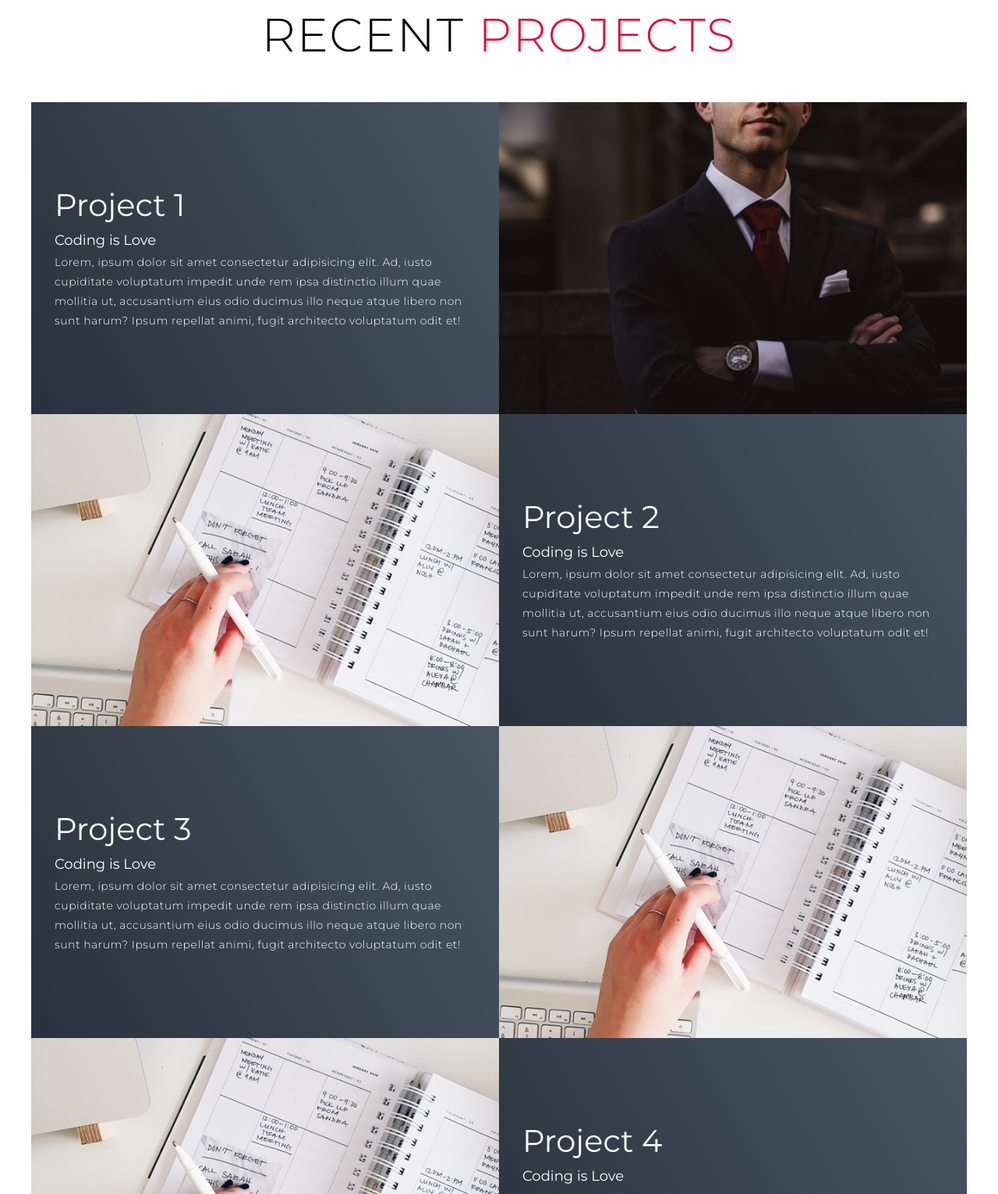
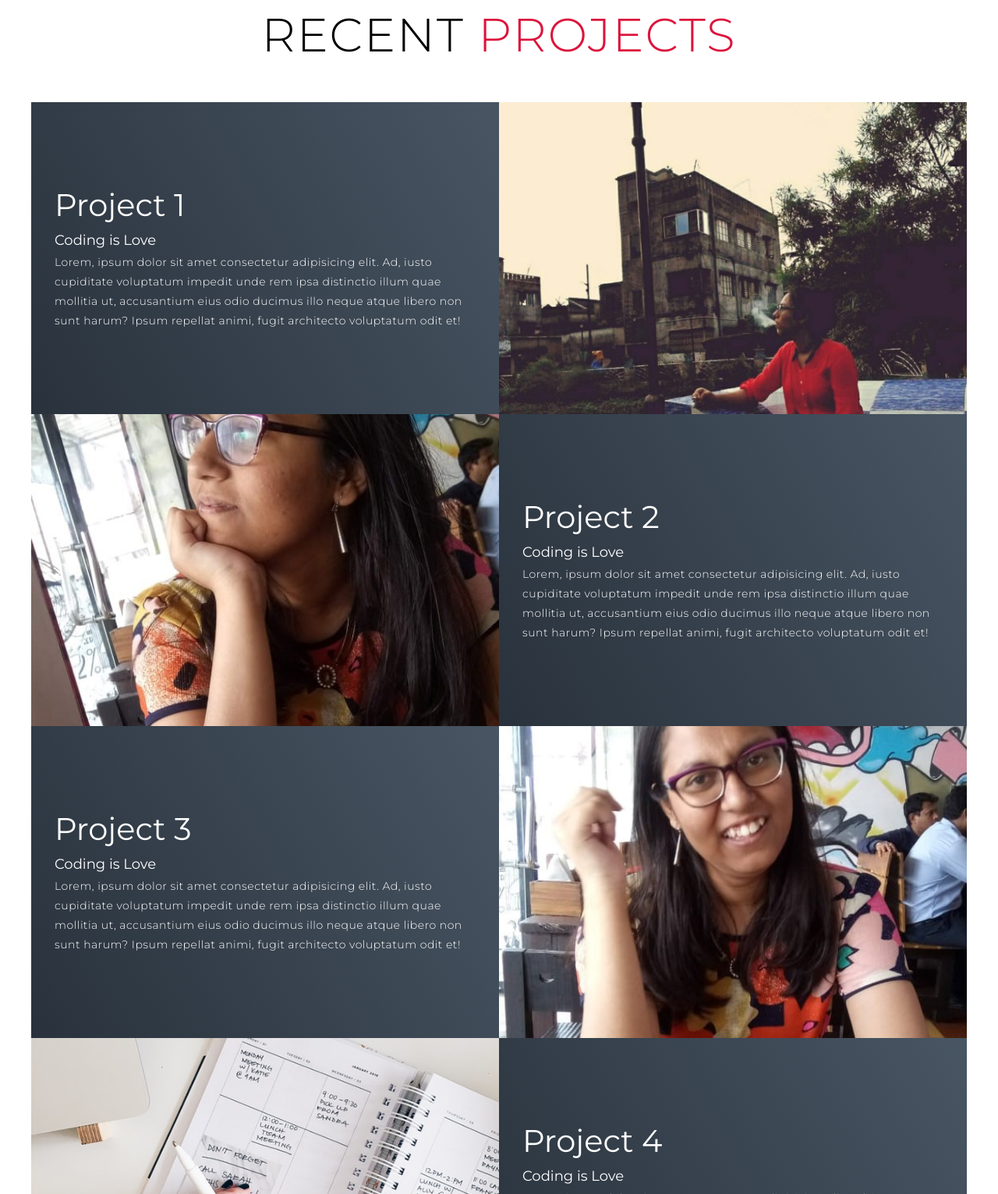
Before and after one commit to aritrochakraborty29/blog1, a plain HTML site: page index.html in a window 1280 px wide. Shown: the part 2100-3631 px from the top of the page at 78% size. Drawn offline with Linux system fonts and the light colour scheme.

Commit message:
initial2

```diff
--- a/index.html
+++ b/index.html
@@ -99,7 +99,7 @@
             <p>Lorem, ipsum dolor sit amet consectetur adipisicing elit. Ad, iusto cupiditate voluptatum impedit unde rem ipsa distinctio illum quae mollitia ut, accusantium eius odio ducimus illo neque atque libero non sunt harum? Ipsum repellat animi, fugit architecto voluptatum odit et!</p>
           </div>
           <div class="project-img">
-            <img src="./img/img-2.png" alt="img">
+            <img src="./img/IMG-20201018-WA0008.jpg" alt="img">
           </div>
         </div>
         <div class="project-item">
@@ -109,7 +109,7 @@
             <p>Lorem, ipsum dolor sit amet consectetur adipisicing elit. Ad, iusto cupiditate voluptatum impedit unde rem ipsa distinctio illum quae mollitia ut, accusantium eius odio ducimus illo neque atque libero non sunt harum? Ipsum repellat animi, fugit architecto voluptatum odit et!</p>
           </div>
           <div class="project-img">
-            <img src="./img/img-1.png" alt="img">
+            <img src="./img/IMG-20201018-WA0017.jpg" alt="img">
           </div>
         </div>
         <div class="project-item">
@@ -119,7 +119,7 @@
             <p>Lorem, ipsum dolor sit amet consectetur adipisicing elit. Ad, iusto cupiditate voluptatum impedit unde rem ipsa distinctio illum quae mollitia ut, accusantium eius odio ducimus illo neque atque libero non sunt harum? Ipsum repellat animi, fugit architecto voluptatum odit et!</p>
           </div>
           <div class="project-img">
-            <img src="./img/img-1.png" alt="img">
+            <img src="./img/IMG-20201018-WA0016.jpg" alt="img">
           </div>
         </div>
         <div class="project-item">
```
Also changed, not shown: img/IMG-20201018-WA0007.jpg (added), img/IMG-20201018-WA0008.jpg (added), img/IMG-20201018-WA0016.jpg (added), img/IMG-20201018-WA0017.jpg (added).
